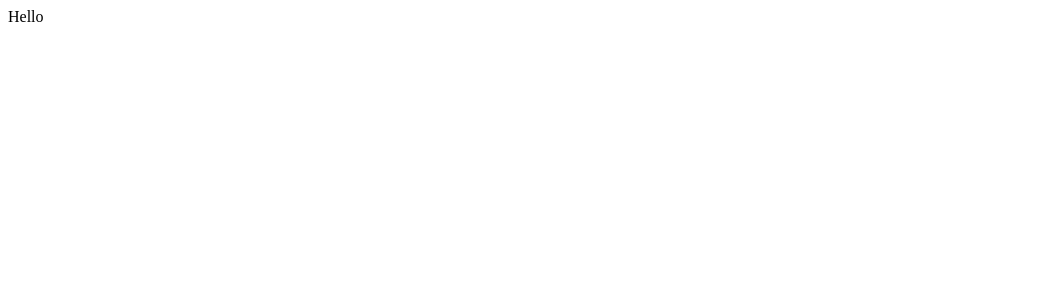
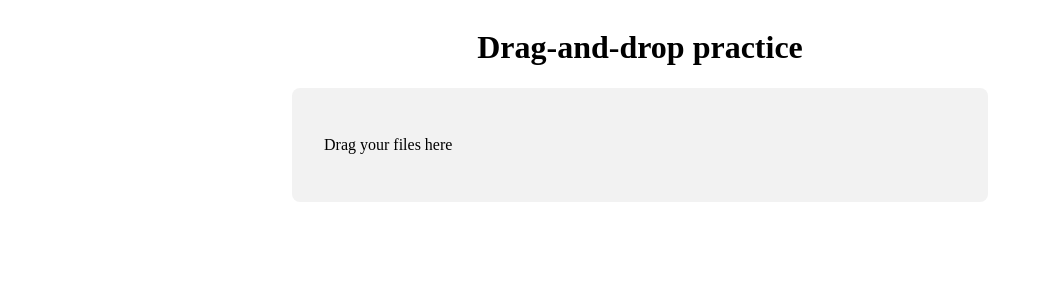
Before and after one commit to archive-cs-minhyuk/window-frontend, a React (Create React App) app: page / in a window 1280 px wide. Shown: the top 300 px of the page, without its empty margins (0-1043 px from the left). Built offline with nearby package versions, Linux system fonts and the light colour scheme.

Commit message:
simple drag and drop

```diff
--- /dev/null
+++ b/src/App.js
@@ -0,0 +1,96 @@
+import React from "react";
+import styles from "./App.module.css";
+
+const DragAndDrop = (props) => {
+  const { data, dispatch } = props;
+
+  const handleDragEnter = (event) => {
+    //우리가 드래그를 하고 있는 도중
+    event.preventDefault();
+    dispatch({ type: "AddToDropZone", inDropZone: true });
+  };
+
+  const handleDragOver = (event) => {
+    //PC에서 drop area로의 file copy
+    event.preventDefault();
+    event.dataTransfer.dropEffect = "copy"; //원래의 위치에서 drop zone으로 copy 될 것 명시
+    dispatch({ type: "AddToDropZone", inDropZone: true });
+  };
+
+  const handleDrop = (event) => {
+    //file을 drop zone에 위치시키는 역할
+    event.preventDefault();
+
+    let files = [...event.dataTransfer.files];
+    let files_with_preview = [];
+
+    files.map((file) => {
+      file["preview"] = URL.createObjectURL(file);
+      files_with_preview.push(file);
+    });
+
+    if (files) {
+      dispatch({ type: "AddToList", files });
+      dispatch({ type: "AddToDropZone", inDropZone: false });
+    }
+  };
+  return (
+    <div
+      className={styles.Zone}
+      onDrop={(event) => handleDrop(event)}
+      onDragOver={(event) => handleDragOver(event)}
+      onDragEnter={(event) => handleDragEnter(event)}
+    >
+      <p>Drag your files here</p>
+      <ol>
+        {data.fileList.map((file) => {
+          return (
+            <li key={file.name}>
+              <p>{file.name}</p>
+              <img
+                src={file.preview}
+                alt=""
+                style={{ width: 100, height: 100 }}
+              />
+            </li>
+          );
+        })}
+      </ol>
+    </div>
+  );
+};
+
+function App() {
+  const state = {
+    inDropZone: false,
+    fileList: [],
+  };
+  const reducer = (state, action) => {
+    switch (action.type) {
+      case "AddToDropZone":
+        return { ...state, inDropZone: action.inDropZone };
+      case "AddToList":
+        return {
+          ...state,
+          fileList: state.fileList.concat(action.files),
+        };
+      default:
+        return state;
+    }
+  };
+  const [data, dispatch] = React.useReducer(reducer, state);
+
+  return (
+    <div className={styles.App}>
+      <h1>Drag-and-drop practice</h1>
+      <DragAndDrop data={data} dispatch={dispatch} />
+      <ol className="dropped-files">
+        {data.fileList.map((file) => {
+          return <li key={file.name}>{file.name}</li>;
+        })}
+      </ol>
+    </div>
+  );
+}
+
+export default App;
--- /dev/null
+++ b/src/App.module.css
@@ -0,0 +1,23 @@
+.App {
+  display: flex;
+  flex-flow: column nowrap;
+  justify-content: center;
+  align-items: center;
+}
+
+.Zone {
+  display: flex;
+  justify-content: flex-start;
+  width: 50%;
+  padding: 2rem;
+  background: #f2f2f2;
+  border-radius: 0.5rem;
+
+  & .dropped-files {
+    font-weight: bold;
+  }
+}
+
+.drag-drop-zone.inside-drag-area {
+  opacity: 0.7;
+}
--- a/src/components/App.js
+++ /dev/null
@@ -1,7 +0,0 @@
-import React from "react";
-
-function App() {
-  return <div>Hello</div>;
-}
-
-export default App;
--- a/src/index.js
+++ b/src/index.js
@@ -1,6 +1,6 @@
 import React from "react";
 import ReactDOM from "react-dom";
-import App from "./components/App";
+import App from "./App";
 
 ReactDOM.render(
   <React.StrictMode>
```
Also changed, not shown: 1 other file (tests, documents, lock files or other folders).
